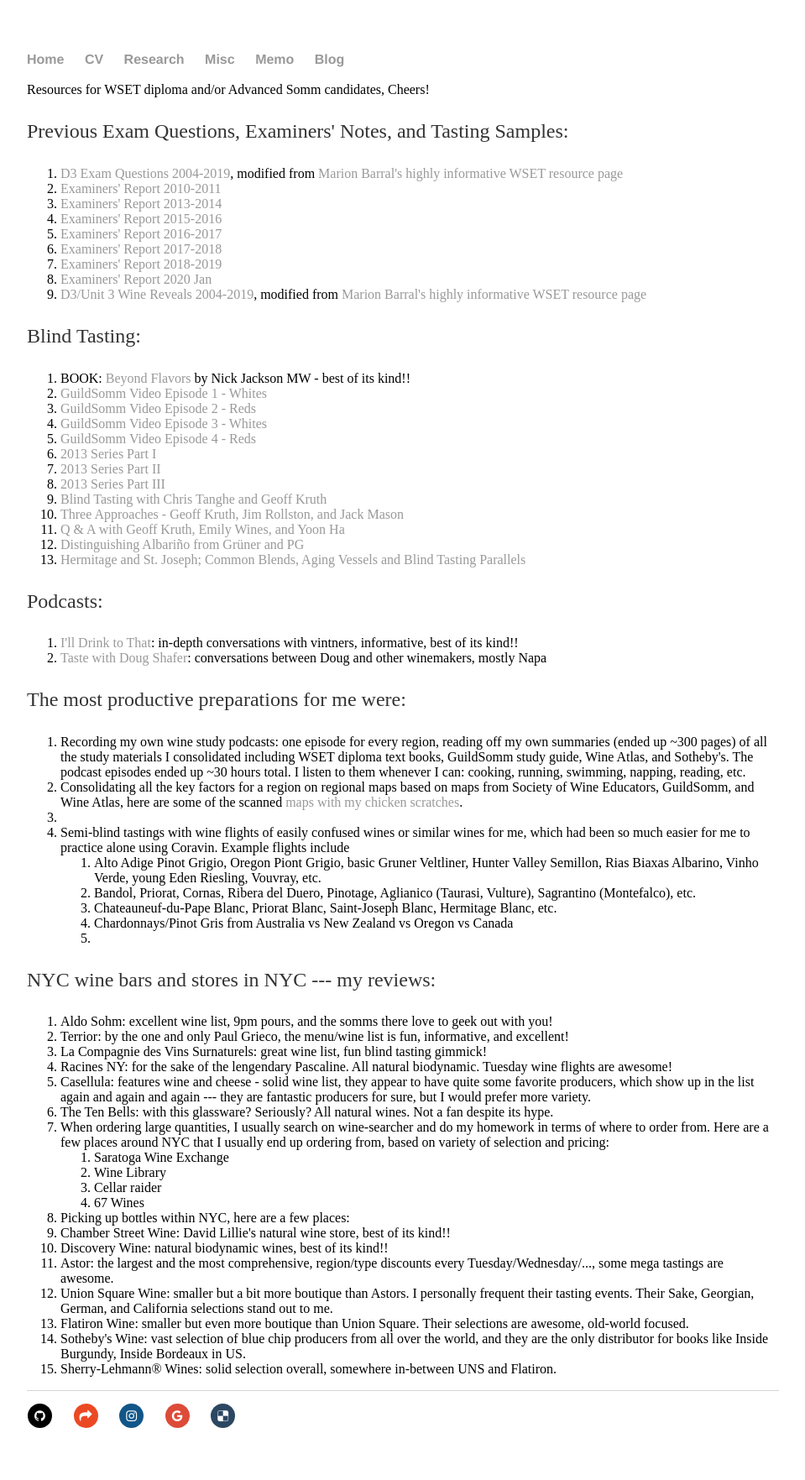
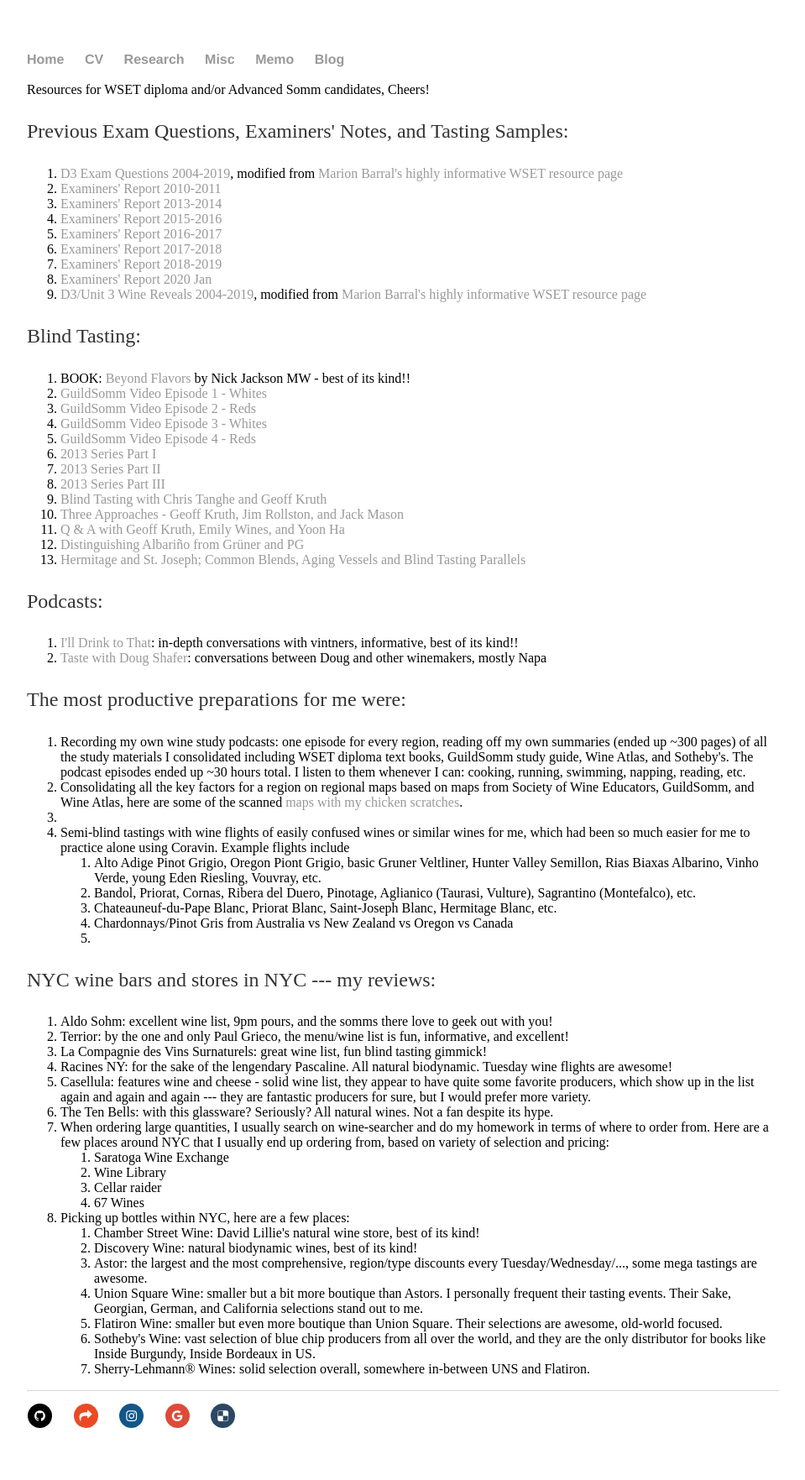
Before and after one commit to shenglih/shenglih.github.io, a Jekyll site: the page built from misc/wine_links.html, in a window 1280 px wide. Shown: the whole page at 84% size, without its empty margins (160-1119 px from the left). Built offline with Jekyll 4.4.1, drawn with Linux system fonts in a browser that asks for light colours; comment, search, counter and statistics services are not loaded.

Commit message:
Update wine_links.html

```diff
--- a/misc/wine_links.html
+++ b/misc/wine_links.html
@@ -70,14 +70,15 @@
 			<li>67 Wines</li>
 		</ol>
 		<li>Picking up bottles within NYC, here are a few places:</li>
-		<li>Chamber Street Wine: David Lillie's natural wine store, best of its kind!!</li>
-		<li>Discovery Wine: natural biodynamic wines, best of its kind!!</li>
+		<ol>
+		<li>Chamber Street Wine: David Lillie's natural wine store, best of its kind!</li>
+		<li>Discovery Wine: natural biodynamic wines, best of its kind!</li>
   <li>Astor: the largest and the most comprehensive, region/type discounts every Tuesday/Wednesday/..., some mega tastings are awesome.</li>
   <li>Union Square Wine: smaller but a bit more boutique than Astors. I personally frequent their tasting events. Their Sake, Georgian, German, and California selections stand out to me.</li>
   <li>Flatiron Wine: smaller but even more boutique than Union Square. Their selections are awesome, old-world focused. </li>
 		<li>Sotheby's Wine: vast selection of blue chip producers from all over the world, and they are the only distributor for books like Inside Burgundy, Inside Bordeaux in US.</li>
   <li>Sherry-Lehmann® Wines: solid selection overall, somewhere in-between UNS and Flatiron.</li>
-
+		</ol>
   </ol>
 
 </div>
```
